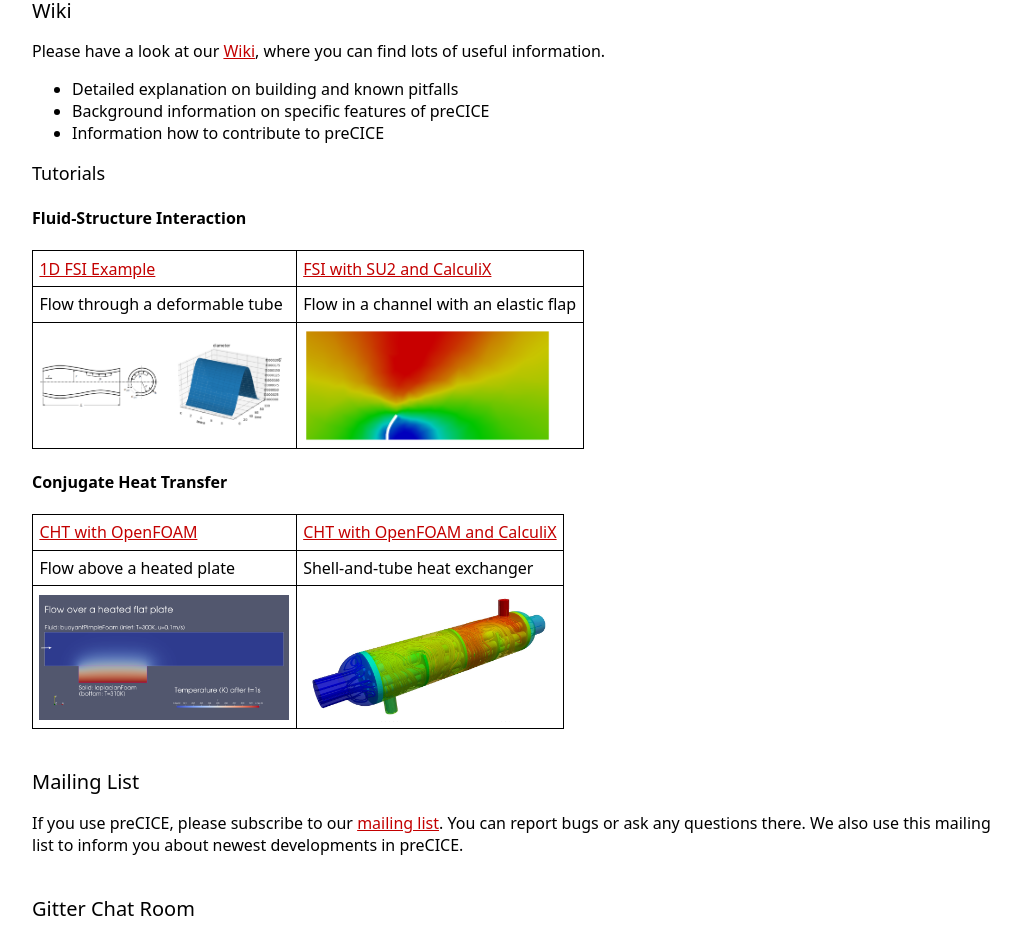
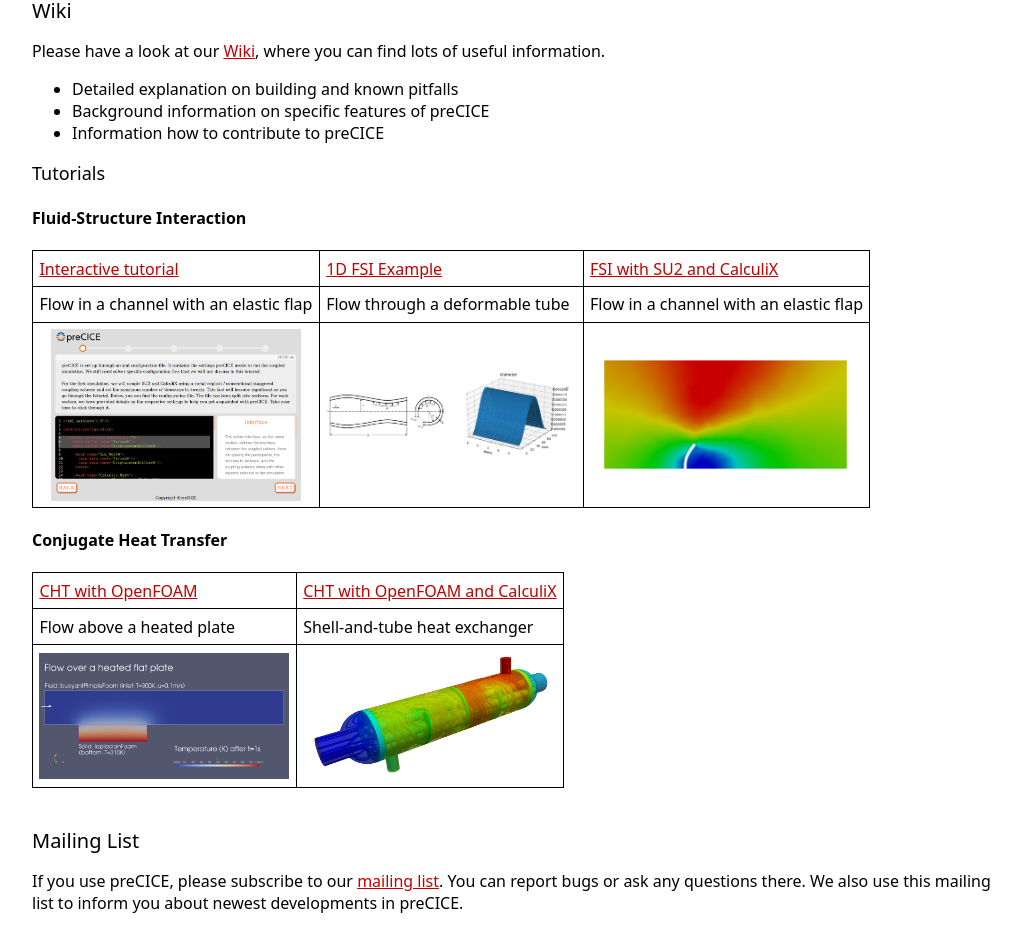
Before and after one commit to precice/precice.github.io_old, a Jekyll site: the page built from 05-resources.md, in a window 1280 px wide. Shown: the part 322-1264 px from the top of the page, without its empty margins (128-1149 px from the left). Built offline with Jekyll 4.4.1, drawn with Linux system fonts in a browser that asks for light colours.

Commit message:
Add the interactive tutorial.

```diff
--- a/05-resources.md
+++ b/05-resources.md
@@ -23,9 +23,9 @@
 
 #### Fluid-Structure Interaction
 
-[1D FSI Example][] | [FSI with SU2 and CalculiX][]
-Flow through a deformable tube | Flow in a channel with an elastic flap
-<a href="https://github.com/precice/precice/wiki/1D-Example" title="Go to the tutorial"><img class="tutorial_image" src="../assets/tutorials/FSI_1D_example.png" alt="Case description and results"></a> | <a href="https://github.com/precice/precice/wiki/FSI-tutorial" title="Go to the tutorial"><img class="tutorial_image" src="../assets/tutorials/FSI_SU2_CalculiX_Flap.png" alt="Case description and results"></a>
+[Interactive tutorial][] | [1D FSI Example][] | [FSI with SU2 and CalculiX][]
+Flow in a channel with an elastic flap | Flow through a deformable tube | Flow in a channel with an elastic flap
+<a href="http://run.coplon.de/" title="Go to the tutorial"><img class="tutorial_image" src="../assets/tutorials/run-precice.png" alt="Interactive tutorial"></a> | <a href="https://github.com/precice/precice/wiki/1D-Example" title="Go to the tutorial"><img class="tutorial_image" src="../assets/tutorials/FSI_1D_example.png" alt="Case description and results"></a> | <a href="https://github.com/precice/precice/wiki/FSI-tutorial" title="Go to the tutorial"><img class="tutorial_image" src="../assets/tutorials/FSI_SU2_CalculiX_Flap.png" alt="Case description and results"></a>
 
 #### Conjugate Heat Transfer
 
@@ -38,7 +38,7 @@
 [FSI with SU2 and CalculiX]: https://github.com/precice/precice/wiki/FSI-tutorial
 [CHT with OpenFOAM]: https://github.com/precice/openfoam-adapter/wiki/Tutorial-for-CHT:-Flow-over-a-heated-plate
 [CHT with OpenFOAM and CalculiX]: https://github.com/precice/precice/wiki/Tutorial-for-CHT-with-OpenFOAM-and-CalculiX
-
+[Interactive tutorial]: http://run.coplon.de/
 
 ## Mailing List
 If you use preCICE, please subscribe to our [mailing list](https://mailman.informatik.uni-stuttgart.de/mailman/listinfo/precice). You can report bugs or ask any questions there. We also use this mailing list to inform you about newest developments in preCICE.
--- a/css/main.css
+++ b/css/main.css
@@ -104,6 +104,8 @@
     display: block;
     max-width: 250px;
     height: auto;
+    margin-left: auto;
+    margin-right: auto;
 }
 
 @media(max-width: 768px) {
```
Also changed, not shown: assets/tutorials/run-precice.png (added).
